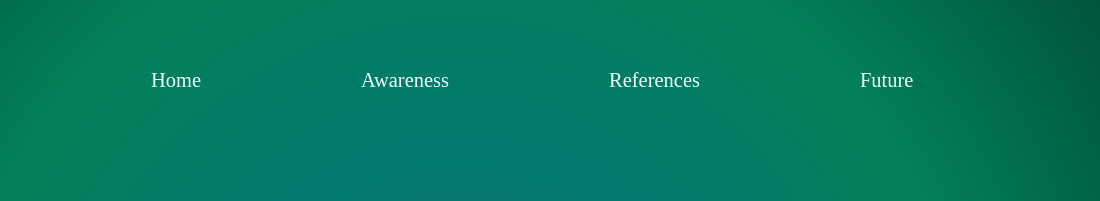
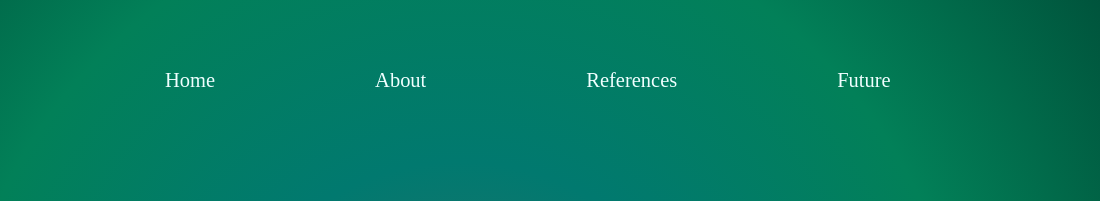
Before and after one commit to alliyaa/DrivingChange, a plain HTML site: page index.html in a window 1280 px wide. Shown: the top 201 px of the page, 180-1280 px from the left. Drawn offline with Linux system fonts and the light colour scheme.

Commit message:
changed nav bar content name

```diff
--- a/index.html
+++ b/index.html
@@ -16,7 +16,7 @@
             <nav>
                 <ul class="navitems" >
                     <li><a class="home" href="#" id="homeLink">Home</a></li>
-                    <li><a class = "awareness" href="#" id="awarenessLink">Awareness</a></li>
+                    <li><a class = "awareness" href="#" id="awarenessLink"> About</a></li>
                     <li><a class="references" href="#" id="refLink">References</a></li>
                     <li><a class="futuree" href="#" id="futureLink"> Future </a></li>
                 </ul>
```
